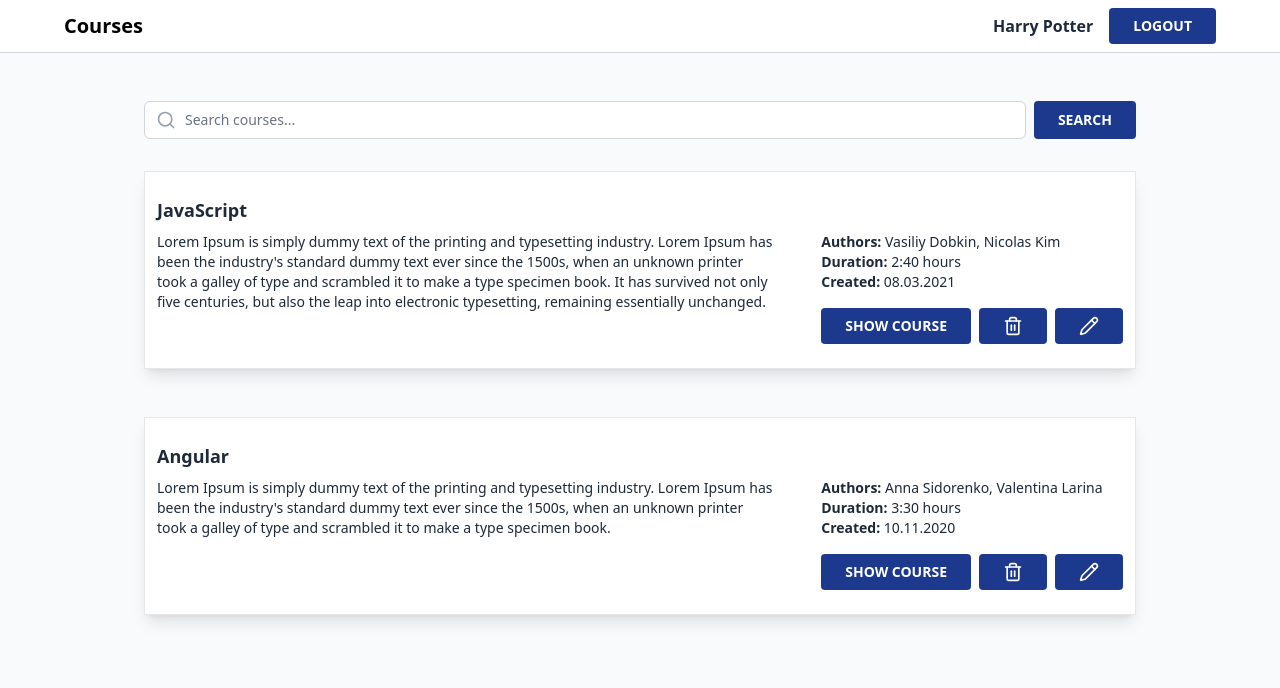
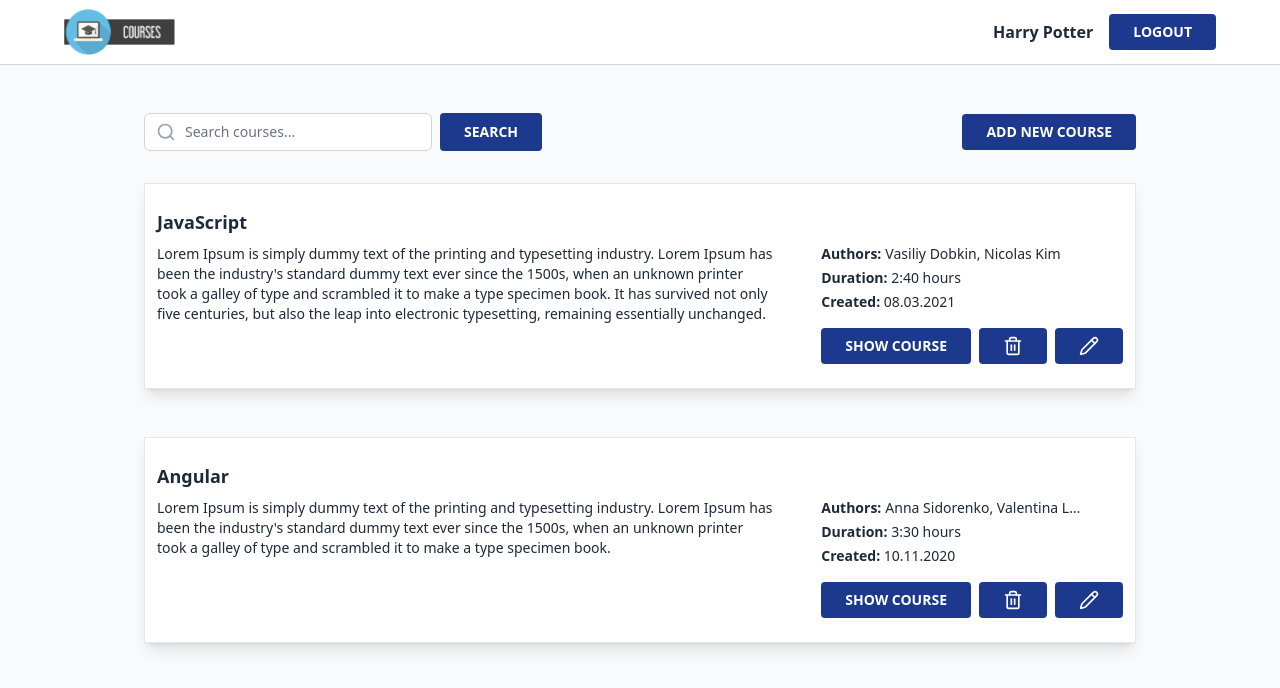
Before and after one commit to cerealexperiments/courses, a React (Vite) app: page / in a window 1280 px wide. Shown: the top 688 px of the page. Built offline with nearby package versions, Linux system fonts and the light colour scheme.

Commit message:
fix: minor issues

```diff
--- a/src/App.tsx
+++ b/src/App.tsx
@@ -2,17 +2,33 @@ import { useState } from "react";
 import CourseList from "./components/CourseList";
 import Header from "./components/Header";
 import { SearchBar } from "./components/SearchBar";
+import Button from "./components/Button";
 
 function App() {
   const [searchTerm, setSearchTerm] = useState("");
+  const [showCourseInfo, setShowCourseInfo] = useState(false);
+
+  const handleBackToList = () => {
+    setShowCourseInfo(false);
+    setSearchTerm("");
+  };
 
   return (
     <div className="flex flex-col min-h-screen">
       <Header />
       <div className="bg-gray-50 pt-12 flex-1">
         <div className="max-w-5xl mx-auto px-4">
-          <SearchBar onSearch={setSearchTerm} />
-          <CourseList searchTerm={searchTerm} />
+          {!showCourseInfo && (
+            <div className="flex justify-between items-center mb-8">
+              <SearchBar searchTerm={searchTerm} onSearch={setSearchTerm} />
+              <Button>Add new course</Button>
+            </div>
+          )}
+          <CourseList
+            searchTerm={searchTerm}
+            onShowCourseInfo={() => setShowCourseInfo(true)}
+            onBackToList={handleBackToList}
+          />
         </div>
       </div>
     </div>
--- a/src/components/CourseCard.tsx
+++ b/src/components/CourseCard.tsx
@@ -39,11 +39,18 @@ const CourseCard = ({
       <div className="flex gap-12 pt-2">
         <p className="text-gray-800 text-sm">{description}</p>
         <div className="flex flex-col">
-          <div>
-            <p className="text-sm text-gray-800">
-              <span className="font-semibold">Authors: </span>
-              {authors.map((author) => author.name).join(", ")}
-            </p>
+          <div className="space-y-1">
+            {" "}
+            <div className="text-sm text-gray-800 flex items-baseline">
+              {" "}
+              <span className="font-semibold mr-1">Authors:</span>
+              <span
+                className="inline-block max-w-[200px] whitespace-nowrap overflow-hidden text-ellipsis align-middle"
+                title={authors.map((author) => author.name).join(", ")}
+              >
+                {authors.map((author) => author.name).join(", ")}
+              </span>
+            </div>
             <p className="text-sm text-gray-800">
               <span className="font-semibold">Duration: </span>
               {formatDuration(duration)} hours
--- a/src/components/CourseInfo.tsx
+++ b/src/components/CourseInfo.tsx
@@ -1,5 +1,4 @@
 import Button from "./Button";
-import { ArrowLeft } from "lucide-react";
 
 type CourseInfoProps = {
   course: {
@@ -24,9 +23,7 @@ export const CourseInfo = ({ course, onBack }: CourseInfoProps) => {
 
   return (
     <div className="shadow-lg border-gray-200 border bg-white p-6">
-      <Button onClick={onBack}>
-        <ArrowLeft size={18} className="mr-2" /> Back to courses
-      </Button>
+      <Button onClick={onBack}>Back to courses</Button>
 
       <h1 className="text-2xl font-bold text-gray-800 mb-4 pt-4">
         {course.title}
@@ -39,6 +36,10 @@ export const CourseInfo = ({ course, onBack }: CourseInfoProps) => {
         </div>
 
         <div className="space-y-4">
+          <div>
+            <h3 className="font-semibold">ID:</h3>
+            <p>{course.id}</p>
+          </div>
           <div>
             <h3 className="font-semibold">Duration:</h3>
             <p>{formatDuration(course.duration)}</p>
--- a/src/components/CourseList.tsx
+++ b/src/components/CourseList.tsx
@@ -1,4 +1,4 @@
-import { useState } from "react";
+import { useState, useEffect } from "react";
 import CourseCard from "./CourseCard";
 import { CourseInfo } from "./CourseInfo";
 import { EmptyCoursesList } from "./EmptyCoursesList";
@@ -15,20 +15,32 @@ type Course = {
 
 type CourseListProps = {
   searchTerm?: string;
+  onShowCourseInfo: () => void;
+  onBackToList: () => void;
 };
 
-const formattedCourses = mockCurrentCoursesList.map((course) => {
-  const authorNames = course.authors.map((authorId) =>
-    mockedAuthorsList.find((author) => author.id === authorId),
-  ) as { name: string; id: string }[];
-  return { ...course, authors: authorNames };
-});
+const COURSES_STORAGE_KEY = "mockCourses";
 
 const CourseList = ({ searchTerm = "" }: CourseListProps) => {
-  const [originalCourses] = useState<Course[]>(formattedCourses);
+  const loadInitialCourses = () => {
+    const savedCourses = localStorage.getItem(COURSES_STORAGE_KEY);
+    if (savedCourses) {
+      return JSON.parse(savedCourses);
+    }
+    return mockCurrentCoursesList.map((course) => {
+      const authorNames = course.authors.map((authorId) =>
+        mockedAuthorsList.find((author) => author.id === authorId),
+      ) as { name: string; id: string }[];
+      return { ...course, authors: authorNames };
+    });
+  };
 
-  const [courses, setCourses] = useState<Course[]>(originalCourses);
+  const [courses, setCourses] = useState<Course[]>(loadInitialCourses);
   const [selectedCourse, setSelectedCourse] = useState<Course | null>(null);
+
+  useEffect(() => {
+    localStorage.setItem(COURSES_STORAGE_KEY, JSON.stringify(courses));
+  }, [courses]);
 
   const handleDeleteCourse = (courseId: string) => {
     setCourses((prevCourses) =>
@@ -45,7 +57,14 @@ const CourseList = ({ searchTerm = "" }: CourseListProps) => {
   };
 
   const handleRestoreCourses = () => {
-    setCourses(originalCourses);
+    const initialCourses = mockCurrentCoursesList.map((course) => {
+      const authorNames = course.authors.map((authorId) =>
+        mockedAuthorsList.find((author) => author.id === authorId),
+      ) as { name: string; id: string }[];
+      return { ...course, authors: authorNames };
+    });
+    setCourses(initialCourses);
+    localStorage.setItem(COURSES_STORAGE_KEY, JSON.stringify(initialCourses));
   };
 
   const filteredCourses = courses.filter((course) => {
--- a/src/components/Header.tsx
+++ b/src/components/Header.tsx
@@ -1,10 +1,11 @@
 import Button from "./Button";
+import logo from "../assets/logo.svg";
 
 const Header = () => {
   return (
     <header className="border-b-gray-300 border-b">
       <div className="flex max-w-6xl mx-auto justify-between items-center py-2">
-        <h1 className="text-xl font-semibold">Courses</h1>
+        <img src={logo} alt="Courses logo" />
         <div className="flex items-center gap-4">
           <p className="font-semibold text-gray-800">Harry Potter</p>
           <Button>Logout</Button>
--- a/src/components/SearchBar.tsx
+++ b/src/components/SearchBar.tsx
@@ -1,20 +1,18 @@
-import { useState } from "react";
 import Button from "./Button";
 import { Search } from "lucide-react";
 
 type SearchBarProps = {
+  searchTerm: string;
   onSearch: (searchTerm: string) => void;
 };
 
-export const SearchBar = ({ onSearch }: SearchBarProps) => {
-  const [searchTerm, setSearchTerm] = useState("");
-
+export const SearchBar = ({ searchTerm, onSearch }: SearchBarProps) => {
   const handleSearch = () => {
     onSearch(searchTerm);
   };
 
   return (
-    <div className="mb-8">
+    <div className="">
       <div className="flex gap-2">
         <div className="relative flex-1">
           <div className="absolute inset-y-0 left-0 pl-3 flex items-center pointer-events-none">
@@ -23,9 +21,9 @@ export const SearchBar = ({ onSearch }: SearchBarProps) => {
           <input
             type="text"
             value={searchTerm}
-            onChange={(e) => setSearchTerm(e.target.value)}
+            onChange={(e) => onSearch(e.target.value)}
             onKeyDown={(e) => e.key === "Enter" && handleSearch()}
-            className="block w-full pl-10 pr-3 py-2 border border-gray-300 rounded-md leading-5 bg-white placeholder-gray-500 focus:outline-none focus:ring-blue-500 focus:border-blue-500 sm:text-sm"
+            className="block pl-10 pr-3 py-2 border border-gray-300 rounded-md leading-5 bg-white placeholder-gray-500 focus:outline-none focus:ring-blue-500 focus:border-blue-500 sm:text-sm w-72"
             placeholder="Search courses..."
           />
         </div>
```
Also changed, not shown: src/assets/logo.svg (added).
